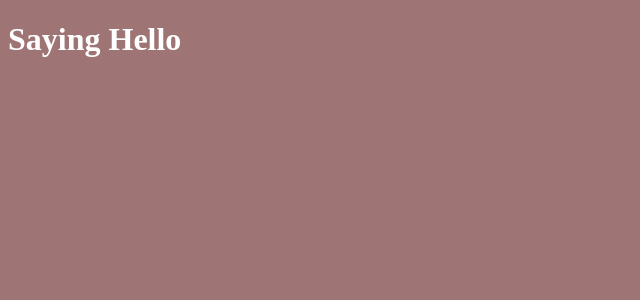
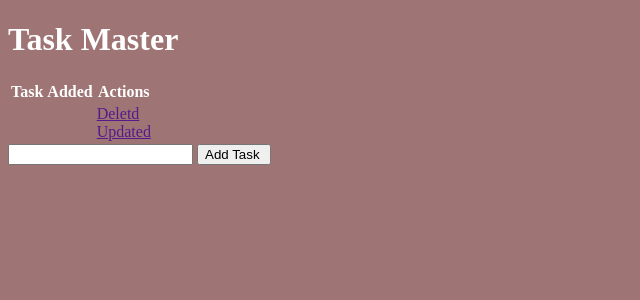
Before and after one commit to sanyam188/basic-flask-app, a Flask app: page / in a window 1280 px wide. Shown: the top 300 px of the page, without its empty margins (0-640 px from the left). Run offline with Flask 2, Linux system fonts and the light colour scheme.

Commit message:
Task Master from is Up

```diff
--- a/templates/index.html
+++ b/templates/index.html
@@ -1,7 +1,41 @@
 {% extends 'base.html' %}
 
 
-{% block head%}Index {%endblock%}
+{% block head%}Task Master{%endblock%}
 
-{% block body%} <h1>Saying Hello</h1>
+{% block body%}
+<div class="content">
+    <h1>
+        Task Master
+    </h1>
+
+    <table>
+        <tr>
+            <th>Task</th>
+            <th>Added</th>
+            <th>Actions</th>
+        </tr>
+        <tr>
+            <td></td>
+            <td></td>
+            <td> <a href=""> Deletd </a>
+                <br>
+                <a href=""> Updated </a>
+            </td>
+        </tr>
+    </table>
+
+    <form action="/" method="POST">
+        <input type="text" name="content" id="content">
+        <input type="submit" value="Add Task ">
+    </form>
+
+
+</div>
+
+
+
+
+
+
 {%endblock%}
```
